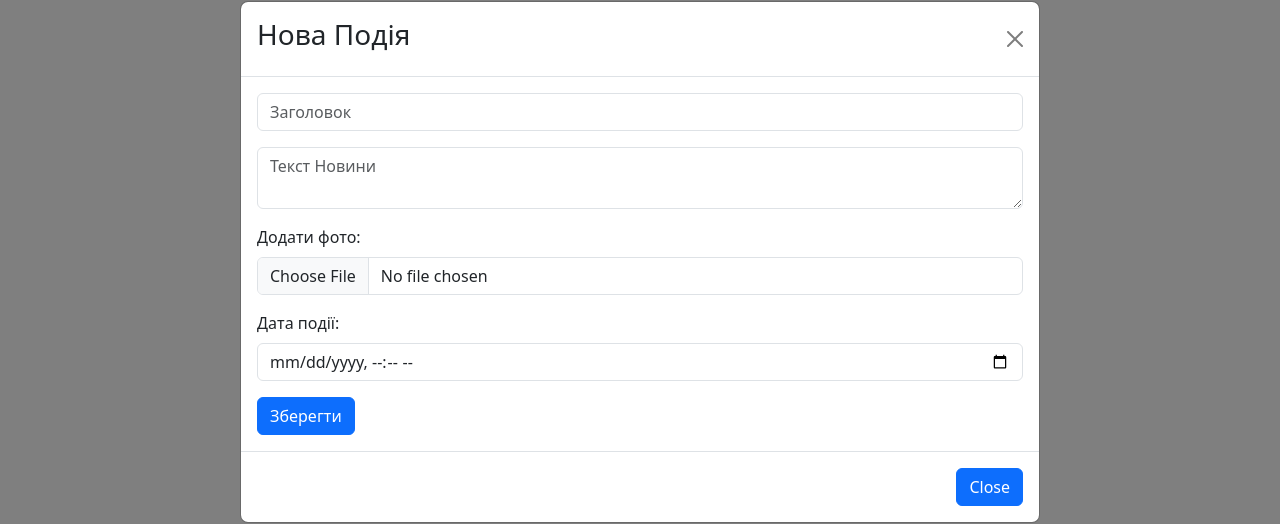
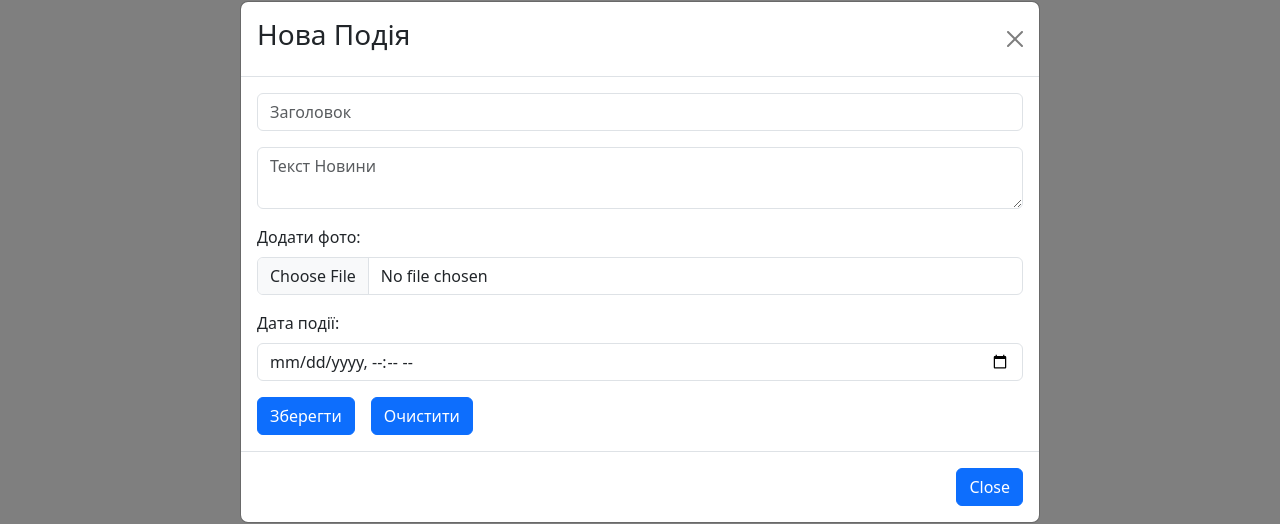
Before and after one commit to Gleb-Pastushenko/GeekHub-GP, a React (Create React App) app in the folder frontend/: page / in a window 1280 px wide. Both pictures are taken after a click on the button "Створити". Shown: the part 138-662 px from the top of the page. Built offline with nearby package versions, Linux system fonts and the light colour scheme; no server answers.

Commit message:
News view fixed, news datetime appearence prettified

```diff
--- a/frontend/src/components/NewsCreateModal.component.jsx
+++ b/frontend/src/components/NewsCreateModal.component.jsx
@@ -1,5 +1,5 @@
-import { useEffect, useRef, useState } from 'react';
-import { Modal, Card, CloseButton, Image, Form, Button, Row, Col } from 'react-bootstrap';
+import { useState, useRef, useEffect } from 'react';
+import { Modal, Form, Button } from 'react-bootstrap';
 
 
 const NewsCreateModal = (props) => {
@@ -7,6 +7,28 @@ const NewsCreateModal = (props) => {
   const [text, setText] = useState('');
   const [selectedFile, setSelectedFile] = useState(null);
   const [dateTime, setDateTime] = useState('');
+  const [fileInput, setFileInput] = useState(null);
+
+  const formRef = useRef();
+  const fileInputRef = useRef();
+
+  const resetFormFields = () => {
+    setTitle('');
+    setText('');
+    setDateTime('');
+    formRef.current.reset();
+  }
+
+  const handleModalShow = () => {
+    if (fileInput) {
+      fileInputRef.current.files = fileInput;
+    }
+  }
+
+  const handleModalClose = () => {
+    setFileInput(fileInputRef.current.files);
+    props.onHide();
+  }
 
   const handleTitleChange = e => {
     setTitle(e.target.value);
@@ -41,6 +63,8 @@ const NewsCreateModal = (props) => {
 
       if (response.ok) {
         console.log('Form submitted successfully');
+        props.onHide();
+        resetFormFields();
       } else {
         console.error('Form submission failed');
       }
@@ -55,14 +79,14 @@ const NewsCreateModal = (props) => {
       size="lg"
       aria-labelledby="contained-modal-title-vcenter"
       centered
-      onShow={() => { }}
+      onShow={handleModalShow}
     >
       <Modal.Header closeButton>
         <h3>Нова Подія</h3>
       </Modal.Header>
 
       <Modal.Body>
-        <Form onSubmit={handleSubmit}>
+        <Form onSubmit={handleSubmit} ref={formRef}>
           <Form.Control
             required
             type="text"
@@ -88,6 +112,7 @@ const NewsCreateModal = (props) => {
               type="file"
               accept=".jpg,.jpeg,.png"
               onChange={handleFileChange}
+              ref={fileInputRef}
             />
           </Form.Group>
           <Form.Group>
@@ -100,18 +125,16 @@ const NewsCreateModal = (props) => {
             />
 
           </Form.Group>
+          <Form.Group className="mt-3">
+            <Button type="submit">Зберегти</Button>
+            <Button className="ms-3" onClick={resetFormFields}>Очистити</Button>
+          </Form.Group>
 
-          <Button
-            type="submit"
-            className="mt-3"
-            onClick={() => { }}
-          >
-            Зберегти</Button>
         </Form>
       </Modal.Body>
 
       <Modal.Footer>
-        <Button onClick={props.onHide}>Close</Button>
+        <Button onClick={handleModalClose}>Close</Button>
       </Modal.Footer>
     </Modal>
   )
--- a/frontend/src/components/NewsItem.component.jsx
+++ b/frontend/src/components/NewsItem.component.jsx
@@ -6,7 +6,7 @@ const NewsItem = ({ itemData }) => {
     <Card className="h-100" style={{ cursor: "pointer" }}>
       <Card.Img variant="top" src={itemData.image} />
       <Card.Body className="gap-3">
-        <Card.Title>{itemData.title}</Card.Title>
+        <Card.Title className="fs-4 fw-bold" style={{ color: "#333333" }}>{itemData.title}</Card.Title>
         <Card.Text>{itemData.text}</Card.Text>
       </Card.Body>
       <Card.Footer className="fs-4 fw-bold text-secondary text-nowrap text-center">
--- a/frontend/src/pages/News.page.jsx
+++ b/frontend/src/pages/News.page.jsx
@@ -23,7 +23,7 @@ const News = () => {
 
     getData();
 
-  }, [])
+  }, [showCreateNewsModal])
 
   const handleSearch = e => {
     const searchText = e.target.value.toLowerCase();
```
Also changed, not shown: 1 other file (tests, documents, lock files or other folders).
